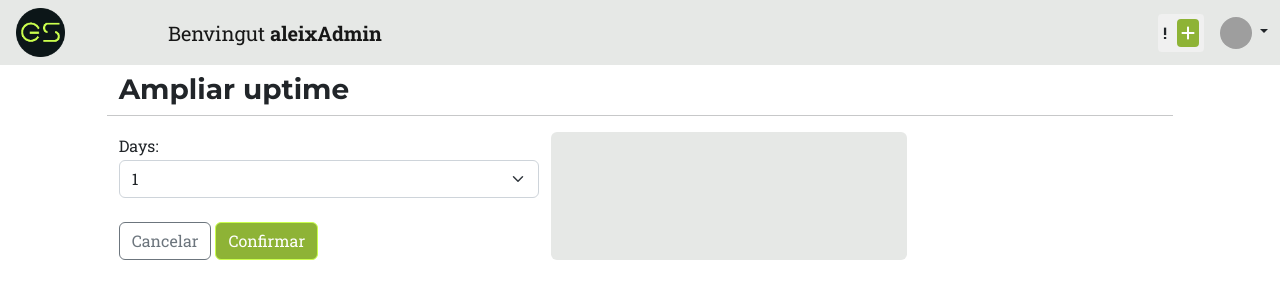
After one commit to AleixEsteveGisbert/web, a Django app: page /server/42/adddays in a window 1280 px wide. The commit adds this page. Shown: the top 300 px of the page. Run offline with Django 4.2, Linux system fonts and the light colour scheme; a user stored in the database is signed in; data comes from the database, SQL or seed files in the repository; both versions use the stored data as it was after the commit; some libraries are stand-ins or nearby versions; grey boxes are pictures that could not be loaded.

Commit message:
Se pot augmentar un dia al server

```diff
--- a/Web_App/forms.py
+++ b/Web_App/forms.py
@@ -56,3 +56,7 @@ class NewServerForm(forms.ModelForm):
 
 class MinecraftServerPropertiesForm(forms.Form):
     server_properties = forms.CharField(label='server.properties', widget=forms.Textarea(attrs={'class': 'form-control bg-dark text-light', 'rows': '25'}))
+
+class addDaysForm(forms.Form):
+    days = forms.ChoiceField(choices=[('1', '1'), ('2', '2'), ('3', '3'), ('4', '4'), ('5', '5'), ('6', '6'), ('7', '7')],
+                            widget=forms.Select(attrs={'class': 'form-select'}))
--- a/Web_App/static/js/hostcoin.js
+++ b/Web_App/static/js/hostcoin.js
@@ -150,6 +150,36 @@ $(document).ready(function () {
 
 })
 
+
+
+function addDays() {
+    // Datos que deseas enviar en la solicitud POST
+    var requestData = {
+        days: '1',
+    };
+    //var csrfToken = $('#csrf-token').children($("input[name=csrfmiddlewaretoken]")).val()
+
+    //var headers = {'csrfmiddlewaretoken': csrfToken};
+
+    var url = '/server/45/setexpirationdate';
+
+// Realizar la solicitud POST
+    $.ajax({
+        type: 'POST',
+        url: url,
+        data: JSON.stringify(requestData),
+        contentType: 'application/json',
+        //header: headers,
+        success: function (response) {
+            console.log('Solicitud POST exitosa:', response);
+        },
+        error: function (xhr, textStatus, errorThrown) {
+            console.error('Error en la solicitud POST:', textStatus, errorThrown);
+        }
+    });
+}
+
+
 contractAbi = [
     {
         "inputs": [
--- /dev/null
+++ b/Web_App/templates/controlPanel/server-add-days.html
@@ -0,0 +1,28 @@
+{% extends 'controlPanel/template.html' %}
+{% block title %}Ampliar Uptime | Gamesave{% endblock %}
+{% block content %}
+    <div class="container col-10 mt-2">
+        <div class="row">
+            <h3>Ampliar uptime</h3>
+            <hr>
+        </div>
+        <div class="row">
+            <div class="col-5">
+                <form method="post" class="row">
+                    {% csrf_token %}
+                    {{ form.as_p }}
+                    <div class="mt-2">
+                        <a role="button" href="{% url 'server-edit' server.id %}" class="btn btn-outline-secondary">Cancelar</a>
+                        <button class="btn btn-primary" type="submit">Confirmar</button>
+                    </div>
+
+                </form>
+            </div>
+            <div class="col-4 bg-light rounded p-3">
+                <h4 id="HOCprice"></h4>
+                <br>
+                <h4 id="HOCbalanceNS"></h4>
+            </div>
+        </div>
+    </div>
+{% endblock %}
--- a/Web_App/templates/controlPanel/server-details.html
+++ b/Web_App/templates/controlPanel/server-details.html
@@ -102,6 +102,10 @@
                             </div>
                         </div>
                     </div>
+                    <div>
+                        <div id="csrf-token" style="display: none;">{% csrf_token %}</div>
+                        <a role="button" class="btn btn btn-primary" href="{% url 'server-adddays' server.id %}">Ampliar temps</a>
+                    </div>
                 </div>
                 <div class="tab-pane fade" id="v-pills-console" role="tabpanel" aria-labelledby="v-pills-console-tab"
                      tabindex="0">
--- a/Web_App/templates/controlPanel/server-new.html
+++ b/Web_App/templates/controlPanel/server-new.html
@@ -42,7 +42,7 @@
                         <a role="button" href="{% url 'dashboard' %}" class="btn btn-outline-secondary">Cancelar</a>
                         <button class="btn btn-primary" type="submit">Crear servidor</button>
                     </div>
-
+<button class="btn btn-primary" onclick="addDays()">PROBA</button>
                 </form>
             </div>
             <div class="col-4 bg-light rounded p-3">
--- a/Web_App/templates/controlPanel/wallet.html
+++ b/Web_App/templates/controlPanel/wallet.html
@@ -60,9 +60,6 @@
         <div class="row">
             <div class="balance-box col-12">
                 <button onclick="spendHostCoins(1)">Gastar 1 HostCoin</button>
-
-                <button onclick="buyTokens(1)">test 1 token no petasegurissim :)</button>
-
             </div>
         </div>
     </div>
--- a/Web_App/views.py
+++ b/Web_App/views.py
@@ -1,3 +1,4 @@
+import datetime
 import sys
 from time import sleep
 
@@ -6,17 +7,19 @@ from django.contrib.auth import authenticate, login
 from django.contrib.auth.decorators import login_required
 from django.shortcuts import render, redirect, get_object_or_404
 from django.urls import reverse
+from django.views.decorators.csrf import csrf_exempt
 from docker.errors import DockerException
 from docker.models.networks import Network
 
-from Web_App.forms import LoginForm, RegisterForm, NewServerForm, MinecraftServerPropertiesForm
+from Web_App.forms import LoginForm, RegisterForm, NewServerForm, MinecraftServerPropertiesForm, addDaysForm
 from Web_App.models import Game, Server
 import docker
 
-from django.http import HttpResponse
+from django.http import HttpResponse, HttpRequest
 from web3 import Web3
 from mcstatus import JavaServer
 from Web_App import contract
+
 # https://www.geeksforgeeks.org/django-templates/
 
 MCport = '25565'
@@ -331,3 +334,39 @@ def wallet(request):
         'balance': balance,
     }
     return render(request, 'controlPanel/wallet.html', context)
+
+
+@login_required(login_url='login')
+def adddays(request, server_id):
+    server = get_object_or_404(Server, id=server_id)
+
+    if request.method == 'POST':
+        form = addDaysForm(request.POST)
+    else:
+        form = addDaysForm()
+
+    context = {
+        'server': server,
+        'form': form,
+    }
+    return render(request, 'controlPanel/server-add-days.html', context)
+
+
+@login_required(login_url='login')
+@csrf_exempt
+def set_expiration_date(request, server_id):
+    if request.method == 'POST':
+        server = get_object_or_404(Server, id=server_id)
+        if request.user.id is server.user.id:
+            print('1')
+            if not server.expiration_date:
+                print('2')
+                server.expiration_date = datetime.datetime.now() + datetime.timedelta(days=1)
+            else:
+                server.expiration_date = server.expiration_date + datetime.timedelta(days=1)
+            server.save()
+        else:
+            return HttpResponse(status=403)
+    else:
+        return HttpResponse(status=400)
+    return HttpResponse(status=200)
--- a/web/urls.py
+++ b/web/urls.py
@@ -41,6 +41,9 @@ urlpatterns = [
     path('server/<int:server_id>/restart', views.restart_server, name='server-restart'),
     path('server/<int:server_id>/delete', views.delete_server, name='server-delete'),
     path('server/<int:server_id>/details', views.details_server, name='server-edit'),
+    path('server/<int:server_id>/adddays', views.adddays, name='server-adddays'),
+
+    path('server/<int:server_id>/setexpirationdate', views.set_expiration_date, name='server-set-expiration-date'),
 
     # Wallet URLs
     path('wallet', views.wallet, name='wallet'),
```
Also changed, not shown: db.sqlite3.
